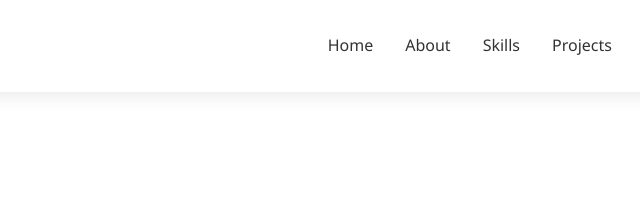
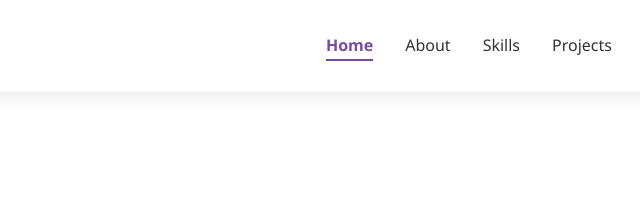
Before and after one commit to Jonard14/MyWebsitePortfolio, a website: page index.html in a window 1280 px wide. Shown: the top 206 px of the page, 280-920 px from the left. Drawn offline with Linux system fonts and the light colour scheme.

Commit message:
Fixed Navigation Behavior

```diff
--- a/css/components.css
+++ b/css/components.css
@@ -36,6 +36,28 @@
   .nav-links li {
     margin: 1rem 0;
   }
+}
+
+/* Link Underline */
+.nav-links a.active {
+  color: var(--primary-color) !important;
+  font-weight: bold !important;
+  position: relative;
+}
+
+.nav-links a.active::after {
+  content: '';
+  position: absolute;
+  bottom: -5px;
+  left: 0;
+  width: 100%;
+  height: 2px;
+  background-color: var(--primary-color);
+}
+
+/* Remove default link underline if present */
+.nav-links a {
+  text-decoration: none;
 }
 
 /* Overlay when menu is open */
--- a/js/components.js
+++ b/js/components.js
@@ -1,7 +1,10 @@
+// components.js
 class SiteNav extends HTMLElement {
     connectedCallback() {
+        const currentPage = window.location.pathname.split('/').pop() || 'index.html';
+        const isIndexPage = currentPage === 'index.html';
+
         this.innerHTML = `
-            <!-- Navigation -->
         <nav>
             <div class="nav-container">
             <div class="logo">
@@ -9,19 +12,58 @@ class SiteNav extends HTMLElement {
             </div>
             <button class="mobile-menu-btn" aria-label="Toggle menu">☰</button>
             <ul class="nav-links">
-                        <li><a href="index.html">Home</a></li>
-                        <li><a href="#about">About</a></li>
-                        <li><a href="#skills">Skills</a></li>
-                        <li><a href="projects.html">Projects</a></li>
-                        <li><a href="certifications.html">Certifications</a></li>
-                        <li><a href="practicum.html">Practicum</a></li>
-                        <li><a href="contact.html">Contact</a></li>
+                <li><a href="index.html" ${this.isActive('index.html', currentPage)}>Home</a></li>
+                <li><a href="${isIndexPage ? '#about' : 'index.html#about'}"
+                    ${this.isSectionActive('about')}>About</a></li>
+                <li><a href="${isIndexPage ? '#skills' : 'index.html#skills'}"
+                    ${this.isSectionActive('skills')}>Skills</a></li>
+                <li><a href="projects.html" ${this.isActive('projects.html', currentPage)}>Projects</a></li>
+                <li><a href="certifications.html" ${this.isActive('certifications.html', currentPage)}>Certifications</a></li>
+                <li><a href="practicum.html" ${this.isActive('practicum.html', currentPage)}>Practicum</a></li>
+                <li><a href="contact.html" ${this.isActive('contact.html', currentPage)}>Contact</a></li>
             </ul>
             </div>
         </nav>
         `;
+
+        // Add scroll event listener for index page sections
+        if (isIndexPage) {
+        window.addEventListener('scroll', this.handleScroll.bind(this));
+        this.handleScroll(); // Initial check
         }
     }
+
+    isActive(page, currentPage) {
+        return page === currentPage ? 'class="active"' : '';
+    }
+
+    isSectionActive(sectionId) {
+        if (window.location.pathname.split('/').pop() !== 'index.html') return '';
+        return window.location.hash === `#${sectionId}` ? 'class="active"' : '';
+    }
+
+    handleScroll() {
+        const sections = ['about', 'skills'];
+        const scrollPosition = window.scrollY + 100;
+
+        sections.forEach(section => {
+        const element = document.getElementById(section);
+        if (element) {
+            const navLink = this.querySelector(`a[href="#${section}"]`);
+            const sectionTop = element.offsetTop;
+            const sectionBottom = sectionTop + element.offsetHeight;
+
+            if (scrollPosition >= sectionTop && scrollPosition < sectionBottom) {
+            navLink.classList.add('active');
+            } else {
+            navLink.classList.remove('active');
+            }
+        }
+        });
+    }
+}
+
+customElements.define('site-nav', SiteNav);
 
 class SiteFooter extends HTMLElement {
     connectedCallback() {
```
Lines whose indentation alone changed are shown as unchanged.
